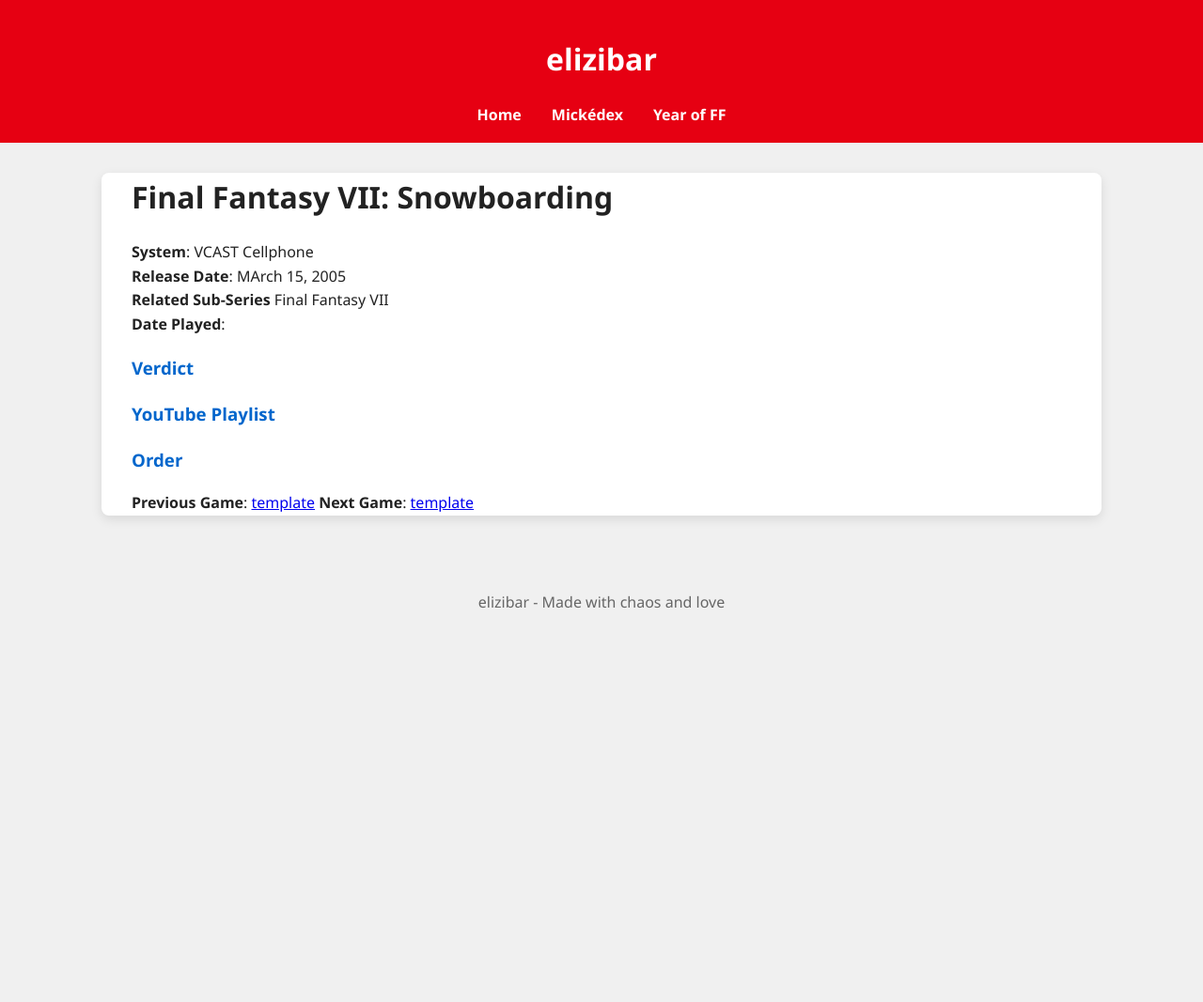
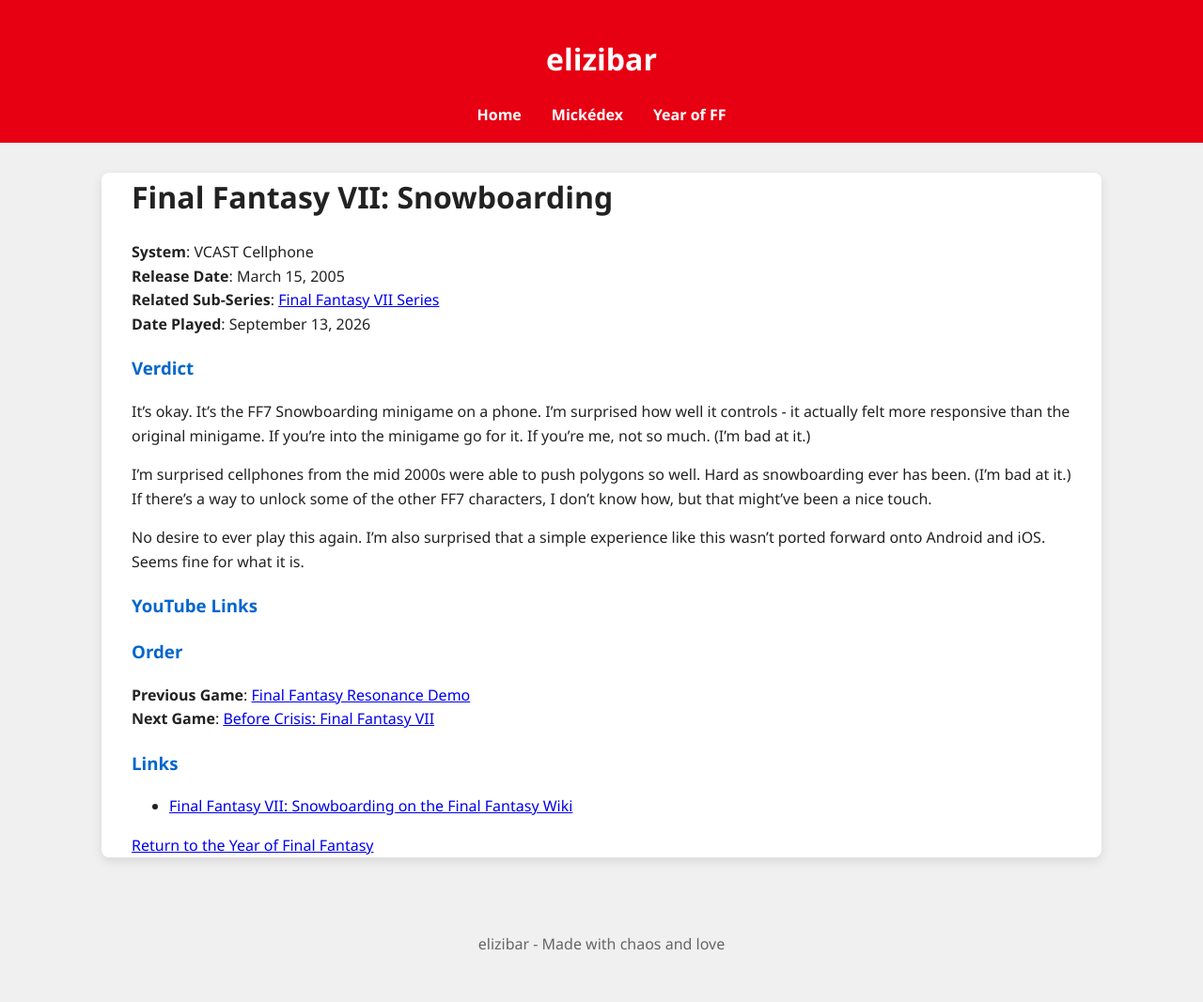
Before and after one commit to elizibar/elizibar.github.io, a Jekyll site: the page built from yearoffinalfantasy/FF7/ff7sb.md, in a window 1280 px wide. Shown: the whole page at 94% size. Built offline with Jekyll 4.4.1, drawn with Linux system fonts in a browser that asks for light colours; before the commit the page ends 900 px from its top, so only the background shows below that.

Commit message:
ff7 phone games

```diff
--- a/yearoffinalfantasy/FF7/ff7sb.md
+++ b/yearoffinalfantasy/FF7/ff7sb.md
@@ -6,16 +6,27 @@
 
 # Final Fantasy VII: Snowboarding
 
-**System**:  VCAST Cellphone
-**Release Date**:  MArch 15, 2005
-**Related Sub-Series**  Final Fantasy VII
-**Date Played**:
+**System**: VCAST Cellphone
+**Release Date**: March 15, 2005
+**Related Sub-Series**: [Final Fantasy VII Series](/yearoffinalfantasy/ff7series/)
+**Date Played**: September 13, 2026
 
 ### Verdict
 
+It's okay. It's the FF7 Snowboarding minigame on a phone. I'm surprised how well it controls - it actually felt more responsive than the original minigame. If you're into the minigame go for it. If you're me, not so much. (I'm bad at it.)
 
-### YouTube Playlist
+I'm surprised cellphones from the mid 2000s were able to push polygons so well. Hard as snowboarding ever has been. (I'm bad at it.) If there's a way to unlock some of the other FF7 characters, I don't know how, but that might've been a nice touch.
+
+No desire to ever play this again. I'm also surprised that a simple experience like this wasn't ported forward onto Android and iOS. Seems fine for what it is.
+
+### YouTube Links
 
 ### Order
-**Previous Game**:  [template](/yearoffinalfantasy/ff7template/)
-**Next Game**:  [template](/yearoffinalfantasy/ff7template/)
+**Previous Game**: [Final Fantasy Resonance Demo](/yearoffinalfantasy/ffrdemo/)
+**Next Game**: [Before Crisis: Final Fantasy VII](/yearoffinalfantasy/ff7bc/)
+
+### Links
+
+- [Final Fantasy VII: Snowboarding on the Final Fantasy Wiki](https://finalfantasy.fandom.com/wiki/Final_Fantasy_VII:_Snowboarding)
+
+[Return to the Year of Final Fantasy](/yearoffinalfantasy/)
```
Also changed, not shown: yearoffinalfantasy/FF7/ff7bc.md (+20 -7 lines), yearoffinalfantasy/FF7/ff7docle.md (added, +28 -0 lines), yearoffinalfantasy/FFR/ffrdemo.md (+1 -1 lines), yearoffinalfantasy/Spinoffs/ffbb.md (added, +34 -0 lines).
